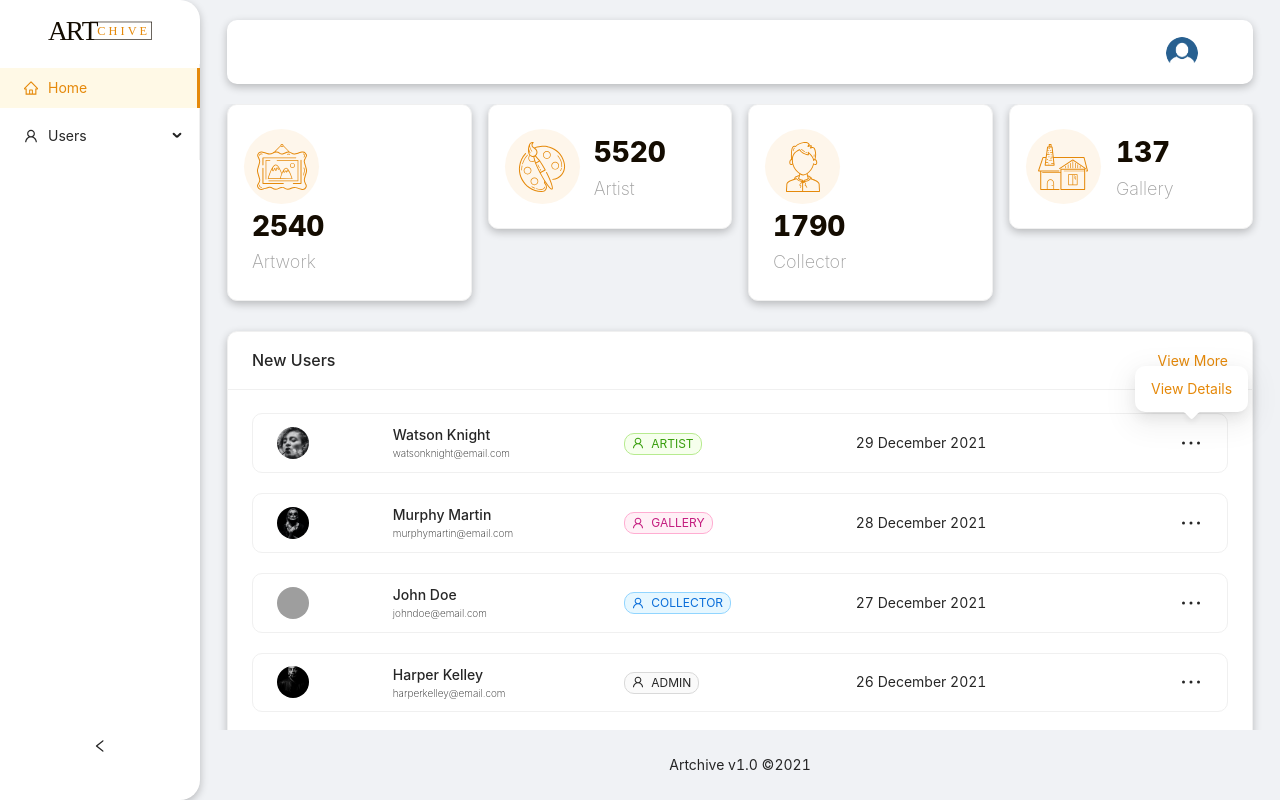
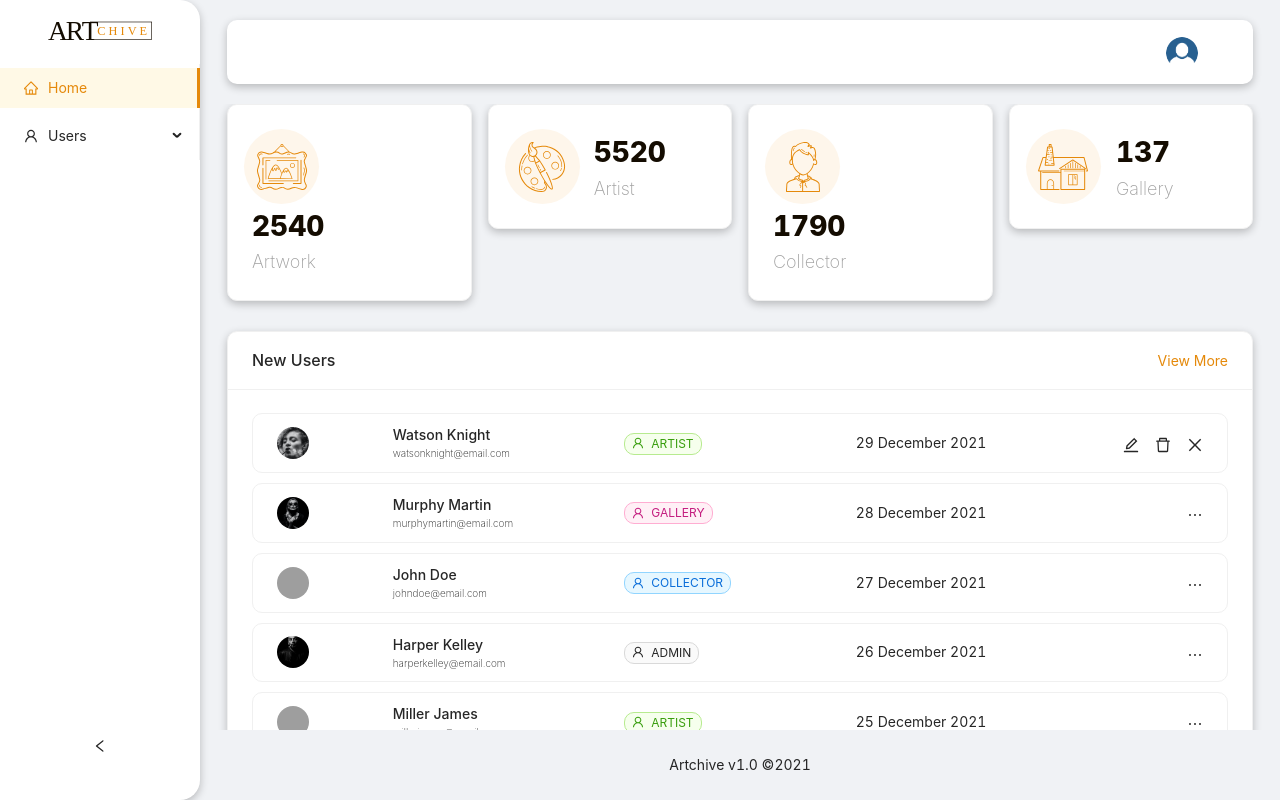
Before and after one commit to YosaRama/Artchive.id-public-, a Next.js app: page /dashboard in a window 1280 px wide. Both pictures are taken after a click on the element 1191 px from the left and 443 px from the top of the page. Built offline with nearby package versions, Linux system fonts and the light colour scheme; grey boxes are pictures that could not be loaded.

Commit message:
UPDATE: Card user list

```diff
--- a/app/components/libs/card-user-list/index.jsx
+++ b/app/components/libs/card-user-list/index.jsx
@@ -1,17 +1,43 @@
 // Libs
-import { Avatar, Card, Col, Popover, Row, Tag } from "antd";
 import moment from "moment";
 import Link from "next/link";
 import propTypes from "prop-types";
+import { useRouter } from "next/router";
+import { useState } from "react";
+import { Avatar, Card, Col, Row, Tag, Tooltip } from "antd";
 
 // Icon
-import { UserOutlined, EllipsisOutlined } from "@ant-design/icons";
+import {
+  UserOutlined,
+  EllipsisOutlined,
+  CloseOutlined,
+  EditOutlined,
+  DeleteOutlined,
+} from "@ant-design/icons";
 
 // Style
 import s from "./index.module.scss";
 
+// Component
+import deleteConfirmModal from "../delete-modal-confirm";
+
 function CardUserList(props) {
   const { image, name, email, role, date, id } = props;
+  const router = useRouter();
+
+  // Handle Options
+  const [openMenu, setOpenMenu] = useState(false);
+  const handleOpen = () => {
+    setOpenMenu(!openMenu);
+  };
+  // =================
+
+  // Handle Delete
+  const handleDelete = () => {
+    console.log("Deleted");
+  };
+  // =================
+
   return (
     <>
       <Card className={s.card} bodyStyle={{ padding: "10px 24px" }}>
@@ -21,7 +47,11 @@ function CardUserList(props) {
           </Col>
           <Col span={6} className={s.nameBox}>
             <div>
-              <h1 className={s.name}>{name}</h1>
+              <Link href={`/dashboard/users/${id}`}>
+                <a>
+                  <h1 className={s.name}>{name}</h1>
+                </a>
+              </Link>
               <p className={s.email}>{email}</p>
             </div>
           </Col>
@@ -40,16 +70,39 @@ function CardUserList(props) {
           </Col>
           <Col span={6}>{moment({ date }).format("DD MMMM YYYY")}</Col>
           <Col span={3} className={s.menu}>
-            <Popover
-              trigger="click"
-              content={
-                <Link href={`/dashboard/user/${id}`}>
-                  <a>View Details</a>
-                </Link>
-              }
-            >
-              <EllipsisOutlined />
-            </Popover>
+            {!openMenu && (
+              <Col>
+                <Tooltip title="Show menu">
+                  <EllipsisOutlined onClick={handleOpen} className={s.icon} />
+                </Tooltip>
+              </Col>
+            )}
+            {openMenu && (
+              <>
+                <Row gutter={[16, 0]}>
+                  <Col onClick={() => router.push(`/dashboard/users/${id}`)}>
+                    <Tooltip title="Edit user">
+                      <EditOutlined className={s.icon} />
+                    </Tooltip>
+                  </Col>
+                  <Col>
+                    <Tooltip title="Delete user">
+                      <DeleteOutlined
+                        className={s.icon}
+                        onClick={() =>
+                          deleteConfirmModal({ title: "user", onDelete: handleDelete })
+                        }
+                      />
+                    </Tooltip>
+                  </Col>
+                  <Col>
+                    <Tooltip title="Close menu">
+                      <CloseOutlined onClick={handleOpen} className={s.icon} />
+                    </Tooltip>
+                  </Col>
+                </Row>
+              </>
+            )}
           </Col>
         </Row>
       </Card>
--- a/app/components/libs/card-user-list/index.module.scss
+++ b/app/components/libs/card-user-list/index.module.scss
@@ -1,5 +1,5 @@
 .card {
-  margin-bottom: 20px;
+  margin-bottom: 10px;
   transition: all 0.3s ease;
 }
 
@@ -9,6 +9,10 @@
 .nameBox {
   .name {
     margin: 0;
+    transition: all 0.3s ease;
+    &:hover {
+      color: #e5890a;
+    }
   }
   .email {
     margin: 0;
@@ -22,3 +26,12 @@
   justify-content: flex-end;
   font-size: 24px;
 }
+
+.icon {
+  font-size: 16px;
+  cursor: pointer;
+  transition: all 0.3s ease;
+  &:hover {
+    color: #e5890a;
+  }
+}
--- /dev/null
+++ b/app/components/libs/delete-modal-confirm/index.jsx
@@ -0,0 +1,25 @@
+// Libs
+import { Modal } from "antd";
+import { ExclamationCircleOutlined } from "@ant-design/icons";
+const { confirm } = Modal;
+
+function deleteConfirmModal({ title, onDelete, onClose }) {
+  confirm({
+    title: `Are you sure delete this ${title} ?`,
+    icon: <ExclamationCircleOutlined />,
+    content: "Do you really want to delete these records ? This process cannot be undone.",
+    okText: "Delete",
+    okType: "danger",
+    cancelText: "No",
+    onOk() {
+      console.log("OK");
+      onDelete();
+    },
+    onCancel() {
+      onClose && onClose();
+      console.log("Cancel");
+    },
+  });
+}
+
+export default deleteConfirmModal;
```
